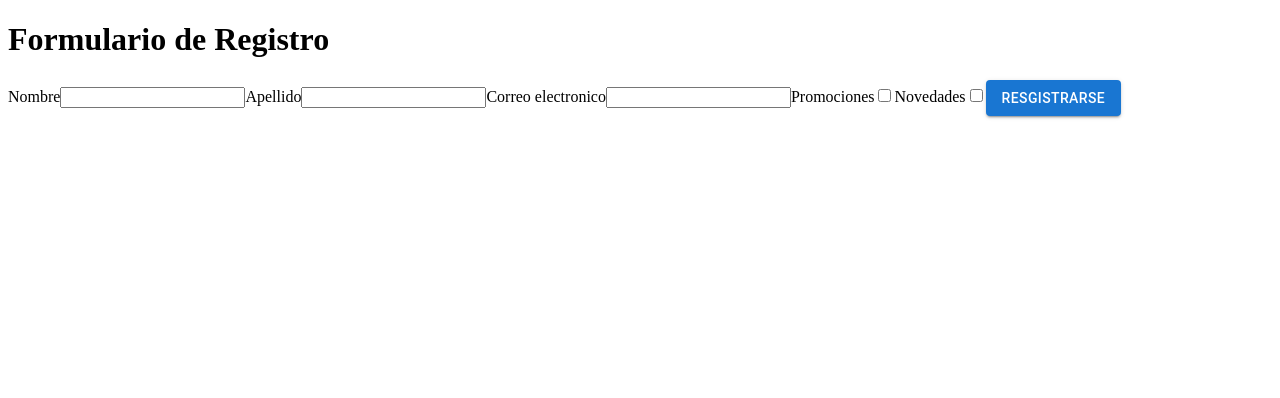
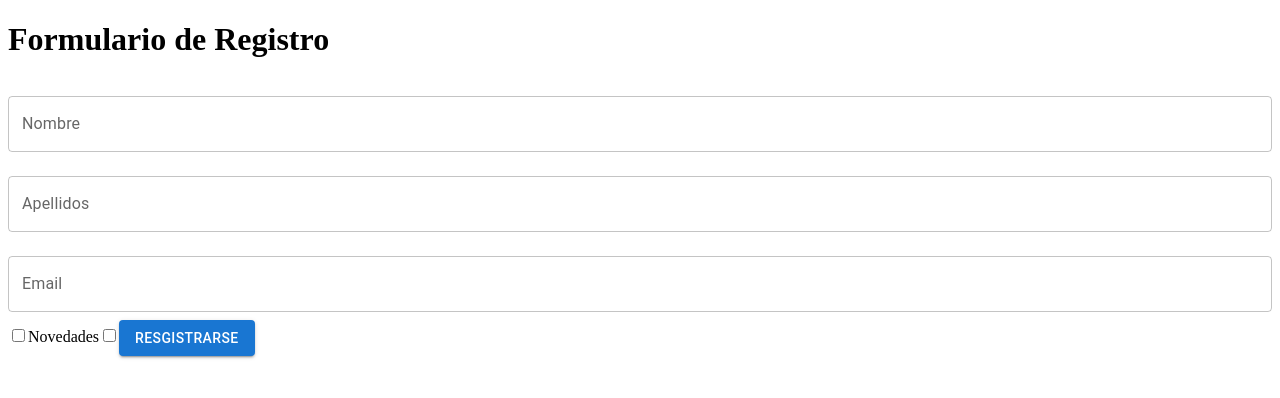
Before and after one commit to magoMercurio/function-compenent-react-vite, a React (Vite) app: page / in a window 1280 px wide. Shown: the top 398 px of the page. Built offline with nearby package versions, Linux system fonts and the light colour scheme.

Commit message:
Update FormSignUp.jsx

```diff
--- a/src/components/FormSignUp.jsx
+++ b/src/components/FormSignUp.jsx
@@ -1,15 +1,29 @@
-import * as React from 'react';
 import Button from '@mui/material/Button';
+import TextField from '@mui/material/TextField';
 
 function FormsignUp() {
   return <form>
-    <label>Nombre</label>
-    <input type="text" name="" id="" />
-    <label>Apellido</label>
-    <input type="text" name="" id="" />
-    <label>Correo electronico</label>
-    <input type="email" name="" id="" />
-    <label>Promociones</label>
+    <TextField
+      id='name'
+      label='Nombre'
+      variant='outlined'
+      fullWidth
+      margin='normal'
+    />
+    <TextField
+      id='LastName'
+      label='Apellidos'
+      variant='outlined'
+      fullWidth
+      margin='normal'
+    />
+    <TextField
+      id='email'
+      label='Email'
+      variant='outlined'
+      fullWidth
+      margin='normal'
+    />
     <input type="checkbox" name="" id="" />
     <label>Novedades</label>
     <input type="checkbox" name="" id="" />
```
